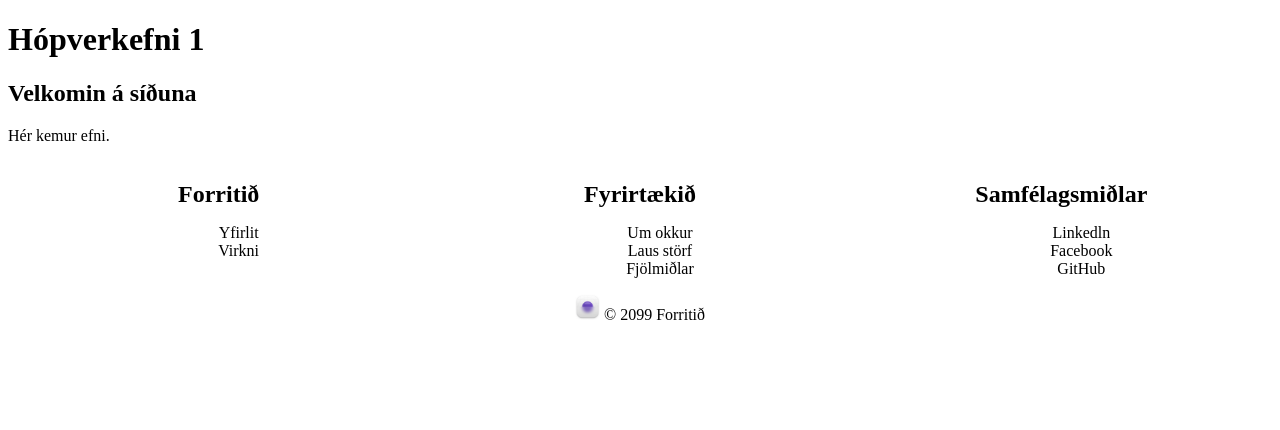
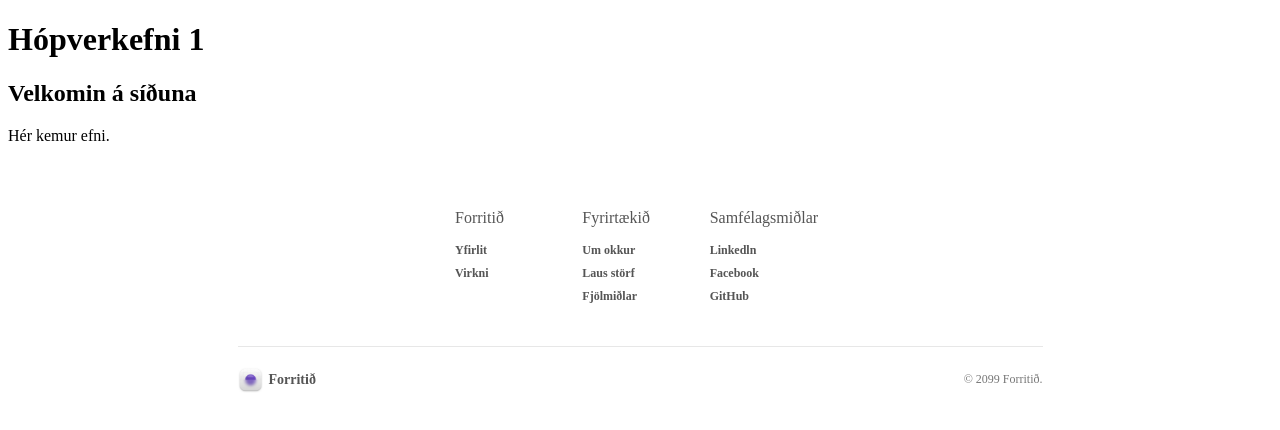
Before and after one commit to Thorsteinn-H/Vefforritun-1-2026-hopverkefni-1, a website: page index.html in a window 1280 px wide. Drawn offline with Linux system fonts and the light colour scheme.

Commit message:
feet stuff

```diff
--- a/index.html
+++ b/index.html
@@ -16,10 +16,9 @@
     </main>
 
     <footer>
-      <!--Láta h2 vera sömu stærð og hinir hlutir bara meira "grárra"-->
       <div class="content">
         <section>
-          <h2>Forritið</h2>
+          <p class="footer-heading">Forritið</p>
           <ul>
             <li>Yfirlit</li>
             <li>Virkni</li>
@@ -27,7 +26,7 @@
         </section>
 
         <section>
-          <h2>Fyrirtækið</h2>
+          <p class="footer-heading">Fyrirtækið</p>
           <ul>
             <li>Um okkur</li>
             <li>Laus störf</li>
@@ -36,7 +35,7 @@
         </section>
 
         <section>
-          <h2>Samfélagsmiðlar</h2>
+          <p class="footer-heading">Samfélagsmiðlar</p>
           <ul>
             <li>Linkedln</li>
             <li>Facebook</li>
@@ -44,14 +43,13 @@
           </ul>
         </section>
       </div>
-      <div></div>
-      <!--Big divide-->
-      <img
-        src="./pictures/logo.png"
-        width="25"
-        alt="The best logo you have ever seen"
-      /> <!--Alla leið til vinstri-->
-      &copy; 2099 Forritið<!--Alla leið til hægri-->
+      <div class="footer-bottom">
+        <div class="footer-brand">
+          <img src="./pictures/logo.png" width="25" alt="" />
+          <strong>Forritið</strong>
+        </div>
+        <small class="footer-copyright">&copy; 2099 Forritið.</small>
+      </div>
     </footer>
   </body>
 </html>
--- a/styles/footer.css
+++ b/styles/footer.css
@@ -1,33 +1,72 @@
 footer {
-  padding: var(--spacing-double);
-  text-align: center;
-  background-color: var(--color-accent);
-  border-top: var(--border-width-strong) solid var(--color-border);
+  padding: 32px 24px 16px;
+  color: #555;
+  background-color: #fff;
 }
 
 footer .content {
   display: grid;
-  grid-template-columns: 1fr;
-  gap: var(--gutter);
+  grid-template-columns: repeat(3, minmax(0, 1fr));
+  gap: 12px;
   width: 100%;
-  max-width: var(--footer-max-width);
-  margin: 0 auto;
+  max-width: 370px;
+  margin: 0 auto 42px;
 }
 
 footer ul {
+  display: grid;
+  gap: 8px;
+  margin: 0;
+  padding: 0;
   list-style: none;
 }
 
-footer li a {
-  word-break: break-all;
+footer li {
+  font-size: 12px;
+  font-weight: 600;
 }
 
 footer h2 {
-  margin-bottom: var(--spacing);
+  margin: 0 0 10px;
+  color: #777;
+  font-size: 10px;
+  font-weight: 400;
 }
 
-@media (width >= 700px) {
+.footer-bottom {
+  display: flex;
+  align-items: center;
+  justify-content: space-between;
+  max-width: 805px;
+  margin: 0 auto;
+  padding-top: 20px;
+  border-top: 1px solid #e7e7e7;
+}
+
+.footer-brand {
+  display: flex;
+  align-items: center;
+  gap: 6px;
+  font-size: 14px;
+}
+
+.footer-brand img {
+  display: block;
+  border-radius: 6px;
+}
+
+.footer-copyright {
+  color: #777;
+  font-size: 12px;
+}
+
+@media (width <= 420px) {
+  footer {
+    padding-right: 16px;
+    padding-left: 16px;
+  }
+
   footer .content {
-    grid-template-columns: repeat(3, 1fr);
+    gap: 8px;
   }
 }
```
